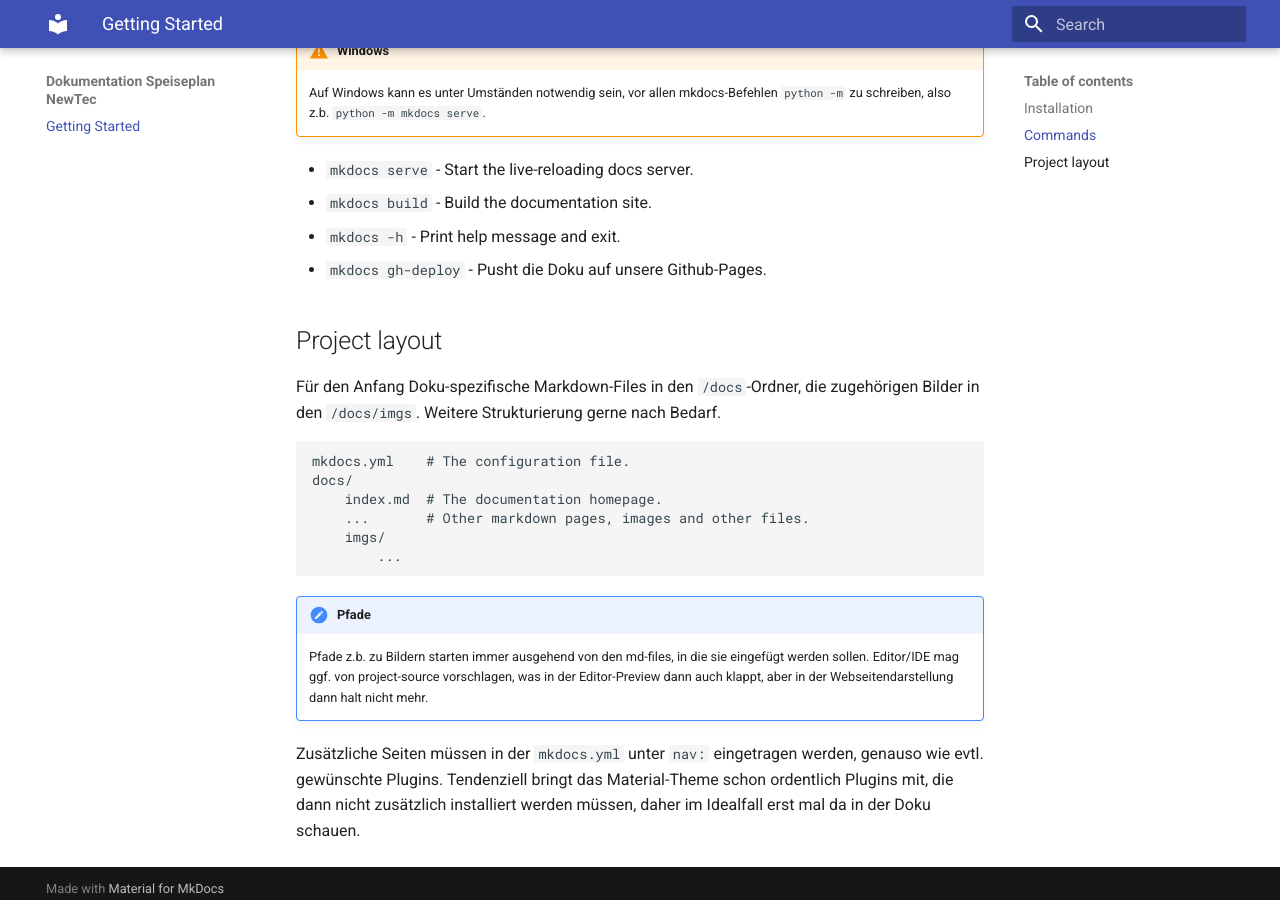
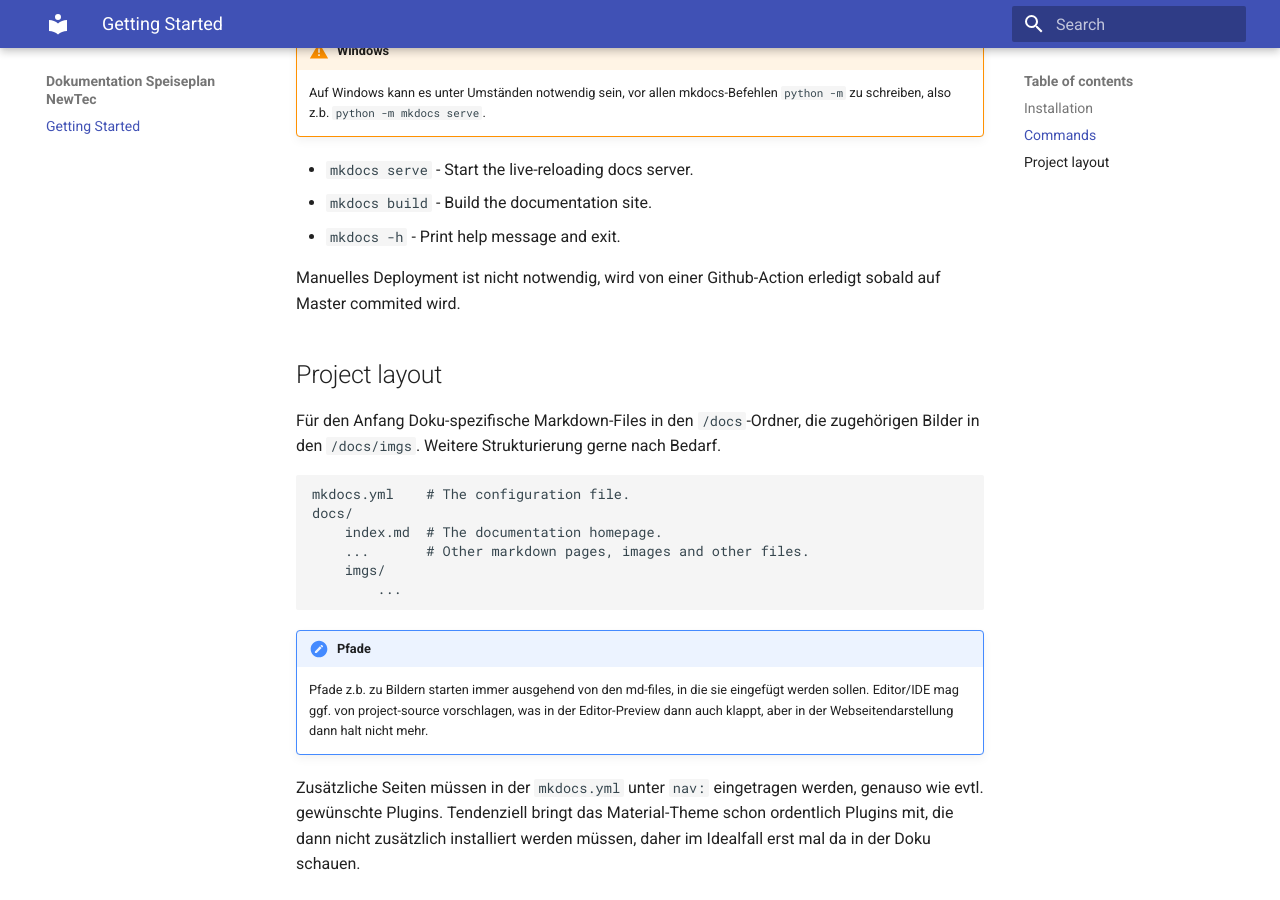
Before and after one commit to Elias-Ebi/speiseplan-newtec, an MkDocs documentation site: the page built from docs/index.md, in a window 1280 px wide and 900 px high, scrolled down 485 px. Built offline with MkDocs 1.6.1 and Material for MkDocs 9.7.7, drawn with Linux system fonts in a browser that asks for light colours.

Commit message:
added info regarding deployment

```diff
--- a/docs/index.md
+++ b/docs/index.md
@@ -15,7 +15,8 @@ pip install mkdocs-material
 * `mkdocs serve` - Start the live-reloading docs server.
 * `mkdocs build` - Build the documentation site.
 * `mkdocs -h` - Print help message and exit.
-* `mkdocs gh-deploy` - Pusht die Doku auf unsere Github-Pages.
+
+Manuelles Deployment ist nicht notwendig, wird von einer Github-Action erledigt sobald auf Master commited wird.
 
 ## Project layout
 Für den Anfang Doku-spezifische Markdown-Files in den `/docs`-Ordner, die zugehörigen Bilder in den `/docs/imgs`. Weitere Strukturierung gerne nach Bedarf.
```
